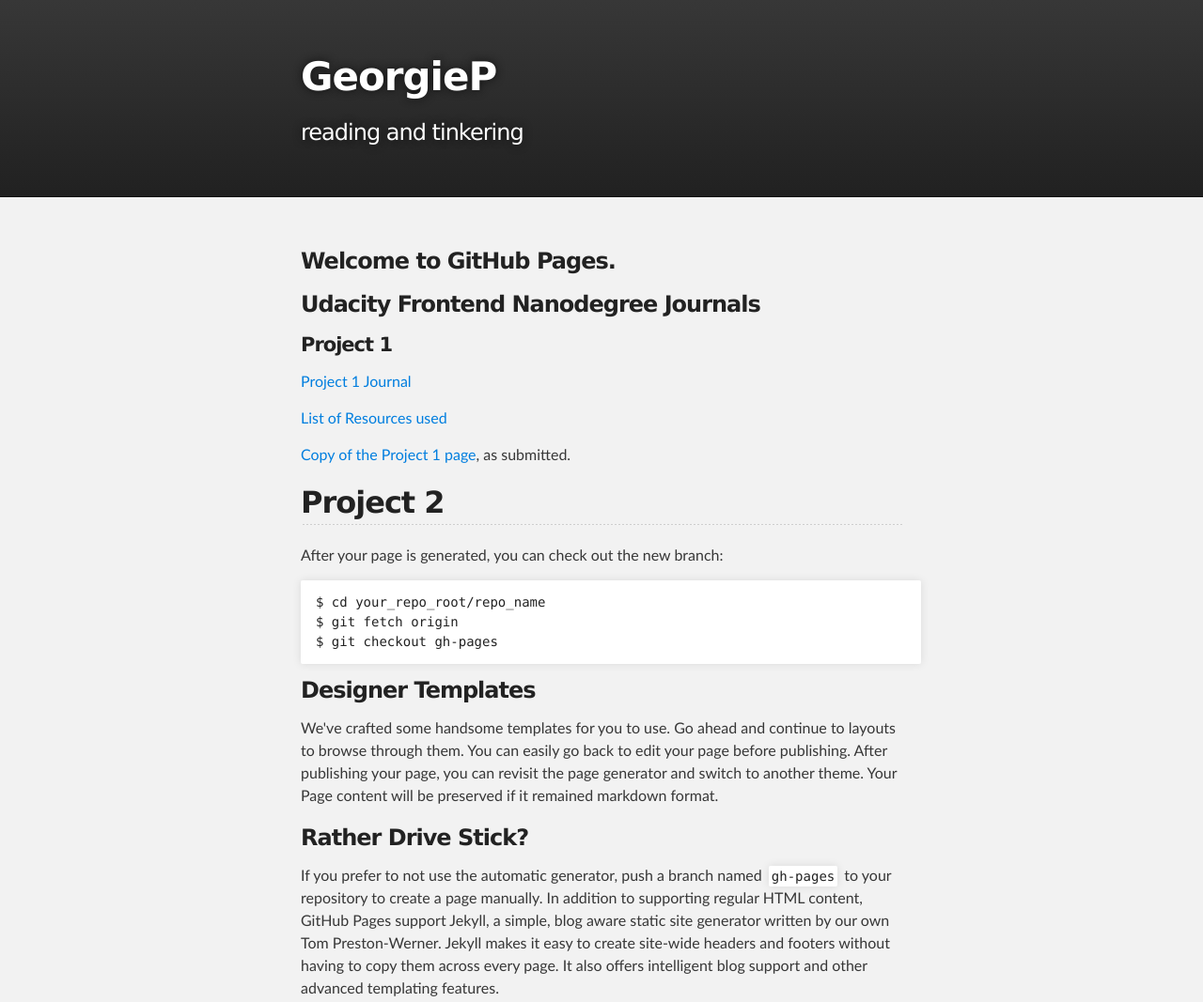
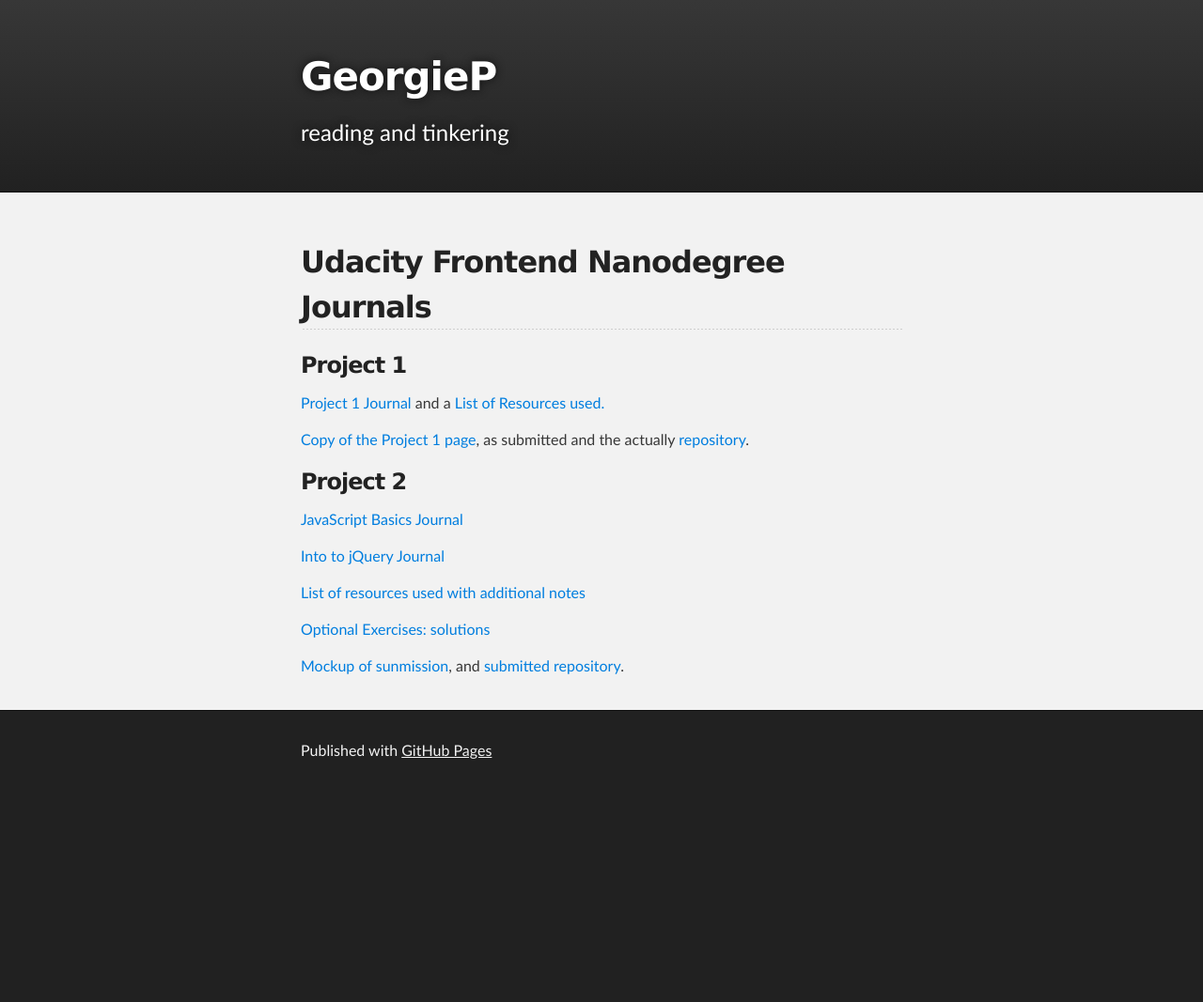
Before and after one commit to GeorgePlaten/GeorgePlaten.github.io, a plain HTML site: page index.html in a window 1280 px wide. Shown: the top 1067 px of the page at 94% size. After the commit the page ends 846 px from the top, so only its background shows below. Drawn offline with Linux system fonts and the light colour scheme.

Commit message:
Add links for P2

```diff
--- a/index.html
+++ b/index.html
@@ -19,7 +19,7 @@
           <!-- <a id="forkme_banner" href="https://github.com/GeorgePlaten">View on GitHub</a> -->
 
           <h1 id="project_title">GeorgieP</h1>
-          <h2 id="project_tagline">reading and tinkering</h2>
+          <p id="project_tagline">reading and tinkering</p>
 
         </header>
     </div>
@@ -29,20 +29,30 @@
 
     <div id="main_content_wrap" class="outer">
       <section id="main_content" class="inner">
-        <h3>
-<a id="welcome-to-github-pages" class="anchor" href="#welcome-to-github-pages" aria-hidden="true"><span class="octicon octicon-link"></span></a>Welcome to GitHub Pages.</h3>
+<!--         <h3>
+<a id="welcome-to-github-pages" class="anchor" href="#welcome-to-github-pages" aria-hidden="true"><span class="octicon octicon-link"></span></a>Welcome to GitHub Pages.</h3> -->
 
     <!-- MY CONTENT -->
-    <h3>Udacity Frontend Nanodegree Journals</h3>
+    <h2>Udacity Frontend Nanodegree Journals</h2>
 
-    <h4>Project 1</h4>
-    <p><a href="fe-p1/P1-reflections.html">Project 1 Journal</a></p>
-    <p><a href="fe-p1/resources.html">List of Resources used</p>
-    <p><a href="fe-p1/">Copy of the Project 1 page</a>, as submitted.</p>
+      <h3>Project 1</h3>
 
-    <h2>Project 2</h2>
+        <p><a href="fe-p1/P1-reflections.html">Project 1 Journal</a> and a <a href="fe-p1/resources.html">List of Resources used.</p>
 
-<p>After your page is generated, you can check out the new branch:</p>
+        <p><a href="fe-p1/">Copy of the Project 1 page</a>, as submitted and the actually <a href="https://github.com/GeorgePlaten/fe-p1.git">repository</a>.</p>
+
+      <h3>Project 2</h3>
+        <p><a href="fe-p2/js-basics-reflections.html">JavaScript Basics Journal</a></p>
+
+        <p><a href="fe-p2/jquery-reflections.html">Into to jQuery Journal</a></p>
+
+        <p><a href="fe-p2/resources.html">List of resources used with additional notes</a></p>
+
+        <p><a href="fe-p2/optionalexercises.js">Optional Exercises: solutions</p>
+
+        <p><a href="fe-p2/">Mockup of sunmission</a>, and <a href="https://github.com/GeorgePlaten/fe-p2.git">submitted repository</a>.</p>
+
+<!-- <p>After your page is generated, you can check out the new branch:</p>
 
 <pre><code>$ cd your_repo_root/repo_name
 $ git fetch origin
@@ -57,7 +67,7 @@
 <h3>
 <a id="rather-drive-stick" class="anchor" href="#rather-drive-stick" aria-hidden="true"><span class="octicon octicon-link"></span></a>Rather Drive Stick?</h3>
 
-<p>If you prefer to not use the automatic generator, push a branch named <code>gh-pages</code> to your repository to create a page manually. In addition to supporting regular HTML content, GitHub Pages support Jekyll, a simple, blog aware static site generator written by our own Tom Preston-Werner. Jekyll makes it easy to create site-wide headers and footers without having to copy them across every page. It also offers intelligent blog support and other advanced templating features.</p>
+<p>If you prefer to not use the automatic generator, push a branch named <code>gh-pages</code> to your repository to create a page manually. In addition to supporting regular HTML content, GitHub Pages support Jekyll, a simple, blog aware static site generator written by our own Tom Preston-Werner. Jekyll makes it easy to create site-wide headers and footers without having to copy them across every page. It also offers intelligent blog support and other advanced templating features.</p> -->
 
       </section>
     </div>
```
